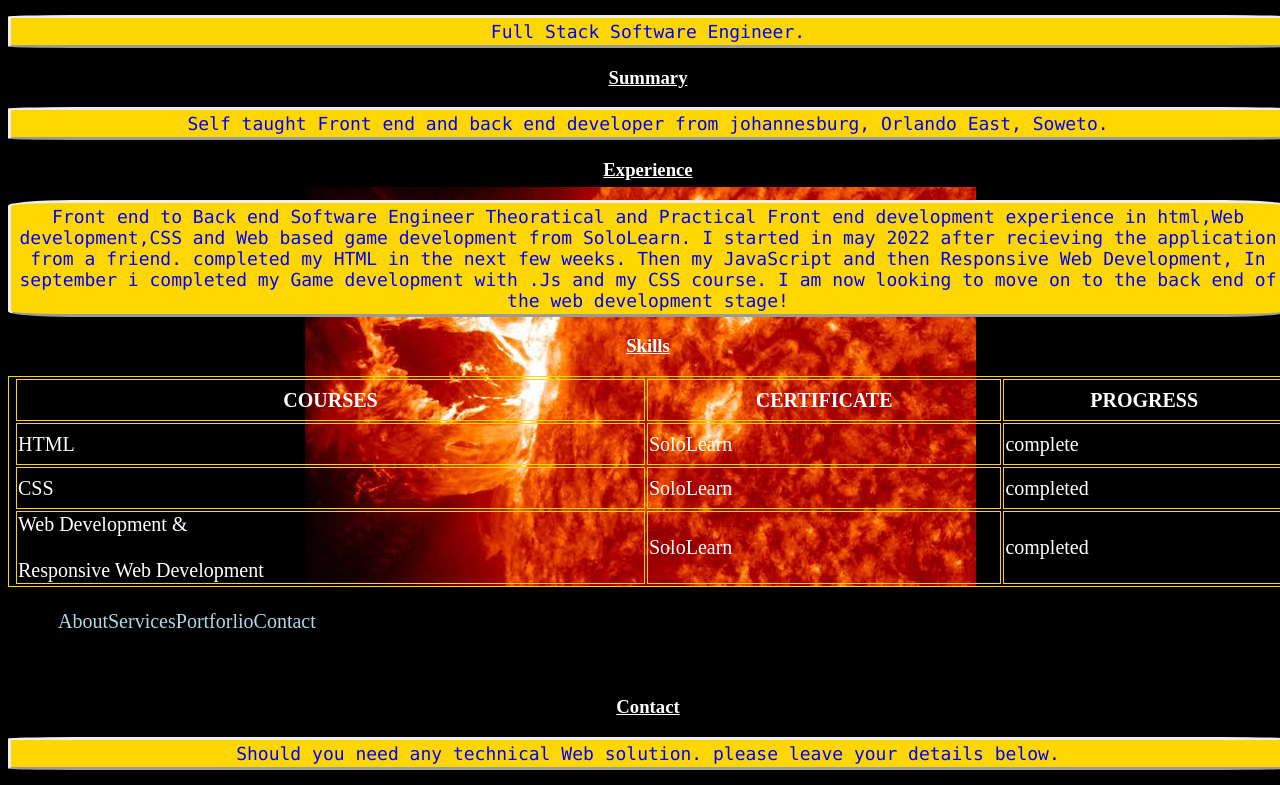
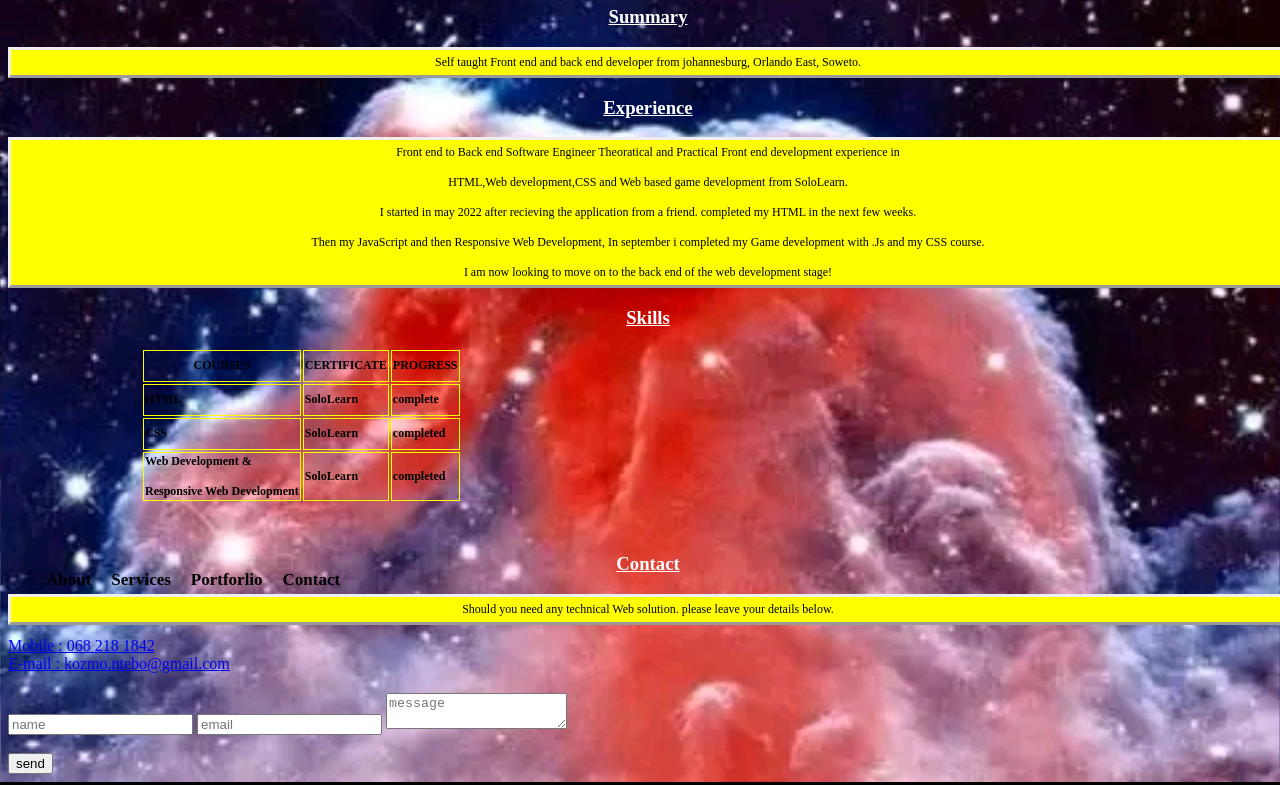
Before and after one commit to kozmik01/Cvproject, a plain HTML site: page index.html in a window 1280 px wide. Shown: the part 81-866 px from the top of the page. Drawn offline with Linux system fonts and the light colour scheme; a web font is replaced by a local one.

Commit message:
my first html cv project. this is to test the front end development capability.

```diff
--- a/index.html
+++ b/index.html
@@ -3,10 +3,10 @@
 <head>
   <meta charset="UTF-8">
   <meta http-equiv="X-UA-Compatible" content="IE=Edge">
-  <meta name="viewport" content="width=device-width, initial-scale=1">
+  <meta name="viewport" content="width=device-width, initial-scale=1.0">
 
-  <title>HTML</title>
-
+  <title>KOZMIK CV</title>
+  <link href="https://fonts.googleapis.com/css2?family=Playfair+Display:ital,wght@0,400;0,500;0,600;0,700;1,500&display=swap" rel="stylesheet">
   <!-- HTML -->
 
 
@@ -21,13 +21,13 @@
           <p> Self taught Front end and back end developer from johannesburg, Orlando East, Soweto. </p>
           <h3> Experience </h3>
           <p>Front end to Back end Software Engineer
-            Theoratical and Practical Front end development experience in html,Web development,CSS and Web based game development from SoloLearn.
-            I started in may 2022 after recieving the application from a friend. completed my HTML in the next few weeks.
+            Theoratical and Practical Front end development experience in<br></br> HTML,Web development,CSS and Web based game development from SoloLearn.<br></br>
+            I started in may 2022 after recieving the application from a friend. completed my HTML in the next few weeks.<br></br>
             Then my JavaScript and then Responsive Web Development,
-            In september i completed my Game development with .Js and my CSS course. I am now looking to move on to the back end of the web
+            In september i completed my Game development with .Js and my CSS course.<br></br> I am now looking to move on to the back end of the web
             development stage! </p>
           <h3> Skills </h3>
-          <table style="width:100%">
+          <table style="width 69%">
             <tr>
               <th>COURSES</th>
               <th>CERTIFICATE</th>
--- a/style.css
+++ b/style.css
@@ -1,67 +1,85 @@
 body{
        background:black;
-       background-image:url(/images.jpeg);
+       background-image:url(/background.jpg);
        background-repeat:no-repeat;
+       background-attachment: fixed;
        background-position:center;
+       background-size:cover;
        width:100%;
-       height:calc(100vh-90px);
+       height:50%;
        color: white;
 }
 h1{
-       border-top-style: dotted;
-       border-bottom-style: dotted;
-       border-left: solid;
-       border-right: solid;
-       background-color: gray;
+       background-color: none;
+       font-size:14px;
        text-align: center;
-       padding: 5px;
+       margin-left:10%;
+       margin-right:13%;
+       color:black;
 }
 h3{
        text-decoration: underline;
        text-align: center;
 }
 p{
-       color: blue;
+       color: black;
        border-style: outset;
-       border-radius: 5%;
-       background-color: gold;
-       padding:3px;
-       font-size: 18px;
-       font-family: consolas , san-serif;
+       background-color: yellow;
+       padding:5px;
+       font-size: 12px;
+       font-family: Playfair , san-serif;
        text-align: center;
 }
 th td{
         padding: 5px;
 }
 table, th, td {
-       border: 1.6px solid gold;
-       height: 38px;
-       font-size: 20px;
+       border: 1.6px solid yellow;
+       height: 28px;
+       font-size: 12px;
+       font-weight:bold;
+       color:black;
 }
 table{
-       border-spacing-right:10px;
+       border:17px;
        padding-left: 5px;
-}
-div{
-       width:100%;
-       height:90px;
-       background-color:black;
+       margin-right:10%;
+       margin-left:10%;
 }
 div nav{
        display:flex;
        justify-content: auto;
        align-items: center;
        padding: 10px 30px;
-       height:48px;
+       height:12px;
+       font-weight:bold;
 }
+}
+ li{
+       padding: 0;
+       background-color:none;
+       position: fixed;
+       width: 80%;
+       font-size: 14px;
+ }
+ li a {
+       display: inline;
+       color:black;
+       text-align: center;
+       padding: 4px 8px;
+       text-decoration: none;
+ }
 div nav li{
-       display: inline-flex;
-       padding: 5px 20px;
+       display: inline;
+       margin-top:10%;
 }
 div nav li a{
-       position:relative;
-       display: block;
+       display: inline-table;
        text-decoration: none;
-       color: lightblue;
-       font-size: 20px;
+       font-size: 17px;
+       font-weight:bold;
 }
+form{
+       margin-top:20px;
+       width:100%;
+}
```
Also changed, not shown: background.jpg (added).
